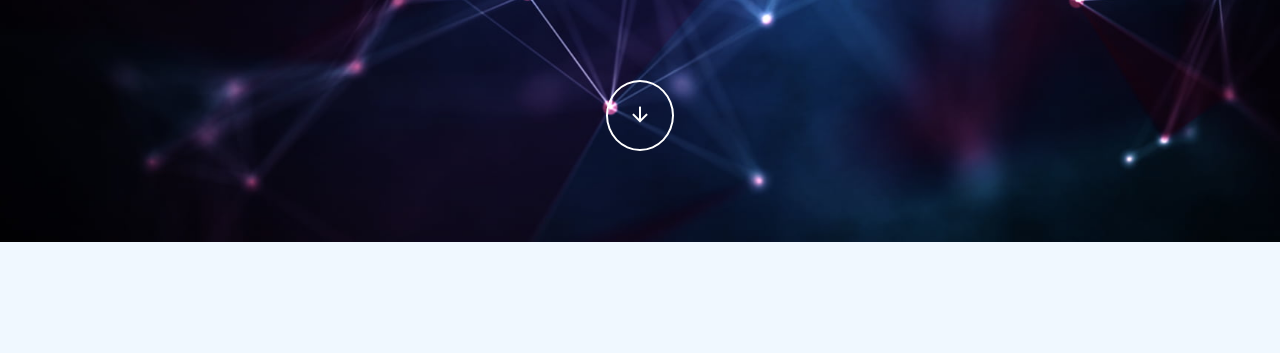
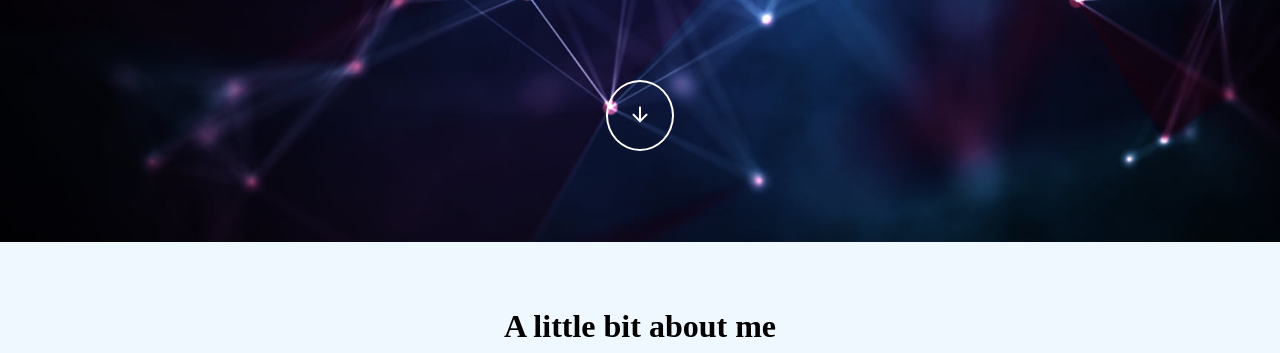
Before and after one commit to Roshan-023/CODSOFT_Task2, a plain HTML site: page index.html in a window 1280 px wide. Shown: the part 558-911 px from the top of the page. Drawn offline with nearby package versions, Linux system fonts and the light colour scheme.

```diff
--- a/index.html
+++ b/index.html
@@ -38,7 +38,7 @@
       <section id="home">
         <div class="page2">
           <div id="intro">
-            <h2 style="font-size: 2rem; margin-top: 8vh">
+            <h2 style="font-size: 2rem; margin-top: 2vh">
               A little bit about me
             </h2>
             <img src="logo.png" alt="" />
```
